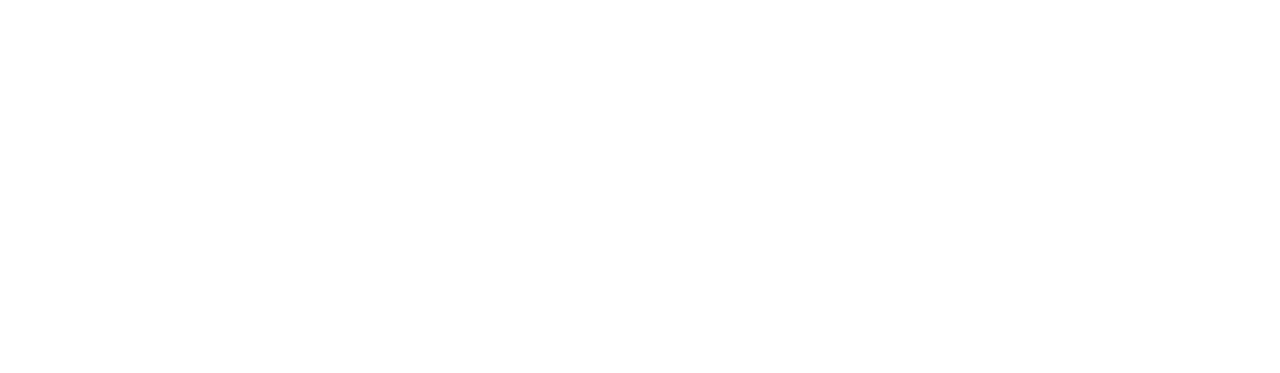
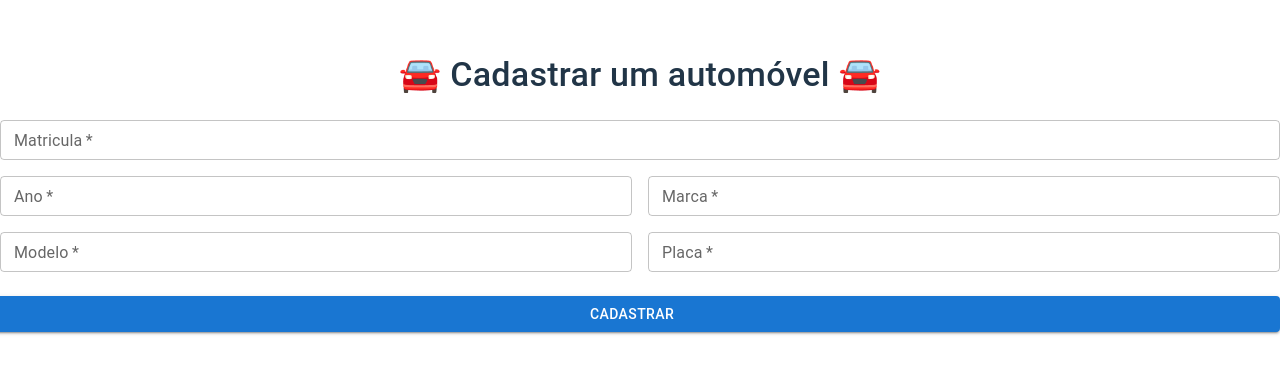
Before and after one commit to henriquegrissi/LDS---Lab-2, a React (Vite) app in the folder implementacao/lab2_gestao_automoveis/view/: page /veiculo/cadastro in a window 1280 px wide. Before the commit this address had no page. Shown: the part 199-572 px from the top of the page. Built offline with nearby package versions, Linux system fonts and the light colour scheme.

Commit message:
tela cad veiculo, navBar, tela cliente

```diff
--- a/implementacao/lab2_gestao_automoveis/view/src/App.jsx
+++ b/implementacao/lab2_gestao_automoveis/view/src/App.jsx
@@ -2,6 +2,8 @@
 import  {CadastroCliente}  from './components/cadastroUsuarioC';
 import { CadastroAgente } from './components/cadastroUsuarioA';
 import { Login } from './components/login';
+import { CadastroVeiculo } from './components/cadastrarVeiculo';
+import { HomeCliente } from './components/homeC';
 
 
 function App() {
@@ -11,6 +13,8 @@
         <Route path="/login" element={<Login/>}/>
         <Route path="/cliente/cadastro" element={<CadastroCliente/>}/>
         <Route path="/agente/cadastro" element={<CadastroAgente/>}/>
+        <Route path="/veiculo/cadastro" element={<CadastroVeiculo/>}/>
+        <Route path="/home" element={<HomeCliente/>}/>
       </Routes>
     </BrowserRouter>
   )
--- /dev/null
+++ b/implementacao/lab2_gestao_automoveis/view/src/components/cadastrarVeiculo/index.jsx
@@ -0,0 +1,79 @@
+import { Box } from "@mui/system"
+import { Typography, Button, Grid, TextField, Select, MenuItem } from '@mui/material';
+import { useState } from 'react'
+
+
+export const CadastroVeiculo = () => {
+
+  return (
+    <form>
+
+        <Grid container justifyContent="center"  sx={{ marginTop: 5, display:'flex', flexDirection:'column', alignItems:'center'}} >
+            <Typography variant="h4" fontWeight="fontWeightMedium" mb={3}>
+                🚘 Cadastrar um automóvel 🚘
+            </Typography>
+
+            <Grid container spacing={2} >
+                <Grid item xs={12} >
+                    <TextField
+                        name="matricula"
+                        required
+                        fullWidth
+                        label="Matricula"
+                        size="small"
+                    />
+                </Grid>
+                <Grid item xs={12} sm={6}>
+                    <TextField
+                        required
+                        fullWidth
+                        name="ano"
+                        label="Ano"
+                        type="string"
+                        size="small"
+                    />
+                </Grid>
+                <Grid item xs={12} sm={6}>
+                    <TextField
+                        required
+                        fullWidth
+                        name="text"
+                        label="Marca"
+                        type="text"
+                        size="small"
+                    />
+                </Grid>
+
+                <Grid item xs={12} sm={6}>
+                    <TextField
+                        required
+                        fullWidth
+                        name="modelo"
+                        label="Modelo"
+                        type="text"
+                        size="small"
+                    />
+                </Grid>
+
+                <Grid item xs={12} sm={6}>
+                    <TextField
+                        required
+                        fullWidth
+                        name="placa"
+                        label="Placa"
+                        type="text"
+                        size="small"
+                    />
+                </Grid>
+
+                <Button type="submit" fullWidth variant="contained" sx={{ mt: 3, mb: 7 }}  >
+                    Cadastrar
+                </Button>
+            </Grid>
+        </Grid>
+
+    </form>
+
+
+  );
+}
--- /dev/null
+++ b/implementacao/lab2_gestao_automoveis/view/src/components/homeC/index.jsx
@@ -0,0 +1,74 @@
+import React from 'react';
+import { Grid, Typography } from '@mui/material';
+import {Barra} from '../navBar/index'
+
+
+import Table from '@mui/material/Table';
+import TableBody from '@mui/material/TableBody';
+import TableCell from '@mui/material/TableCell';
+import TableContainer from '@mui/material/TableContainer';
+import TableHead from '@mui/material/TableHead';
+import TableRow from '@mui/material/TableRow';
+import Paper from '@mui/material/Paper';
+
+const createData = (
+  modelo,
+  marca,
+  placa,
+  ano,
+  matricula,
+  editar,
+  excluir
+) => {
+  return { modelo, marca, placa, ano, matricula, editar, excluir };
+};
+
+const rows = [
+  createData('corolla', 'toyota', 'placa',2023, 1,  4, 4, 5),
+  createData('fusca', 'teste', 'placa', 2023,2, 4, 4, 5),
+  createData('HB20', 'teste', 'placa', 2023, 3,  4, 4, 5),
+];
+
+export const HomeCliente = () => {
+  return (
+    <Paper elevation={3}>
+    <Grid sx={{ position: 'fixed', top: 0, bottom: 0, left: 0, right: 0 }}>
+      <Barra />
+    </Grid>
+        <TableContainer component={Paper}>
+        <Table sx={{ minWidth: 750 }} size="small" >
+          <TableHead>
+            <TableRow>
+              <TableCell>Modelo</TableCell>
+              <TableCell align="right">Marca</TableCell>
+              <TableCell align="right">Placa</TableCell>
+              <TableCell align="right">Ano</TableCell>
+              <TableCell align="right">Matrícula</TableCell>
+              <TableCell align="right">Editar</TableCell>
+              <TableCell align="right">Excluir</TableCell>
+            </TableRow>
+          </TableHead>
+          <TableBody>
+            {rows.map((row) => (
+              <TableRow
+                key={row.name}
+                sx={{ '&:last-child td, &:last-child th': { border: 0 } }}
+              >
+                <TableCell component="th" scope="row">
+                  {row.name}
+                </TableCell>
+
+                <TableCell align="right">{row.marca}</TableCell>
+                <TableCell align="right">{row.placa}</TableCell>
+                <TableCell align="right">{row.ano}</TableCell>
+                <TableCell align="right">{row.matricula}</TableCell>
+                <TableCell align="right">{row.editar}</TableCell>
+                <TableCell align="right">{row.excluir}</TableCell>
+              </TableRow>
+            ))}
+          </TableBody>
+        </Table>
+      </TableContainer>
+    </Paper>
+  );
+}
--- /dev/null
+++ b/implementacao/lab2_gestao_automoveis/view/src/components/navBar/index.jsx
@@ -0,0 +1,34 @@
+import * as React from 'react';
+import AppBar from '@mui/material/AppBar';
+import Box from '@mui/material/Box';
+import Toolbar from '@mui/material/Toolbar';
+import Typography from '@mui/material/Typography';
+import Button from '@mui/material/Button';
+import IconButton from '@mui/material/IconButton';
+import MenuIcon from '@mui/icons-material/Menu';
+
+export const Barra = () => {
+  return (
+    <Box sx={{ flexGrow: 1 }}>
+      <AppBar position="static">
+        <Toolbar>
+          <IconButton
+            size="large"
+            edge="start"
+            color="inherit"
+            aria-label="menu"
+            sx={{ mr: 2 }}
+          >
+            <MenuIcon />
+          </IconButton>
+          <Typography variant="h6" component="div" sx={{ flexGrow: 1 }}>
+            News
+          </Typography>
+          <Button color="inherit">Alugar</Button>
+          <Button color="inherit">Pedidos</Button>
+
+        </Toolbar>
+      </AppBar>
+    </Box>
+  );
+}
```
Also changed, not shown: implementacao/lab2_gestao_automoveis/view/src/components/home/index.jsx (deleted, +0 -10 lines).
